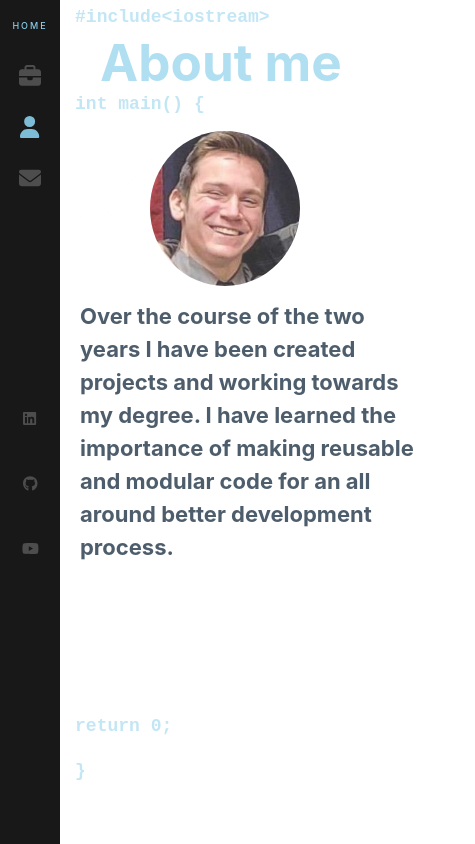
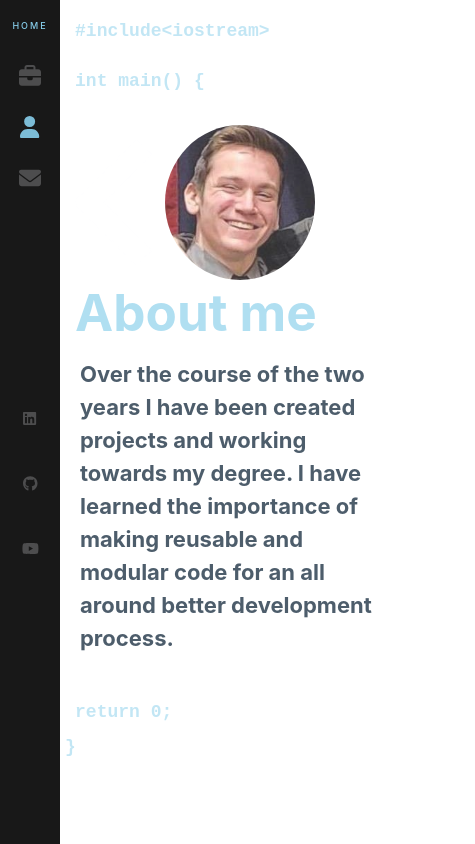
Before and after one commit to Cole-J-Graham/cole-j-graham, a React (Vite) app: page /about in a window 390 px wide. Shown: the whole page, 475 px wide, since content can reach past the window. Built offline with nearby package versions, Linux system fonts and the light colour scheme.

Commit message:
Changelog
-Made the design more friendly towards mobile design as well as more scalable for the skills tabs

```diff
--- a/src/Components/About/index.scss
+++ b/src/Components/About/index.scss
@@ -1,6 +1,16 @@
 .about-top-tags {
-    position: relative;
-    top: -280px;
+    position: absolute;
+    top: 0px;
+    left: 75px;
+    font-size: 18px;
+    color: skyblue;
+    opacity: 50%;
+    font-family:'Courier New', Courier, monospace;
+}
+
+.about-top-tags-end {
+    position: absolute;
+    top: 50px;
     left: 75px;
     font-size: 18px;
     color: skyblue;
@@ -9,9 +19,19 @@
 }
 
 .about-bottom-tags {
-    position: relative;
+    position: absolute;
     bottom: 100px;
     left: 75px;
+    font-size: 18px;
+    color: skyblue;
+    opacity: 50%;
+    font-family:'Courier New', Courier, monospace;
+}
+
+.about-bottom-tags-end {
+    position: absolute;
+    bottom: 65px;
+    left: 65px;
     font-size: 18px;
     color: skyblue;
     opacity: 50%;
@@ -24,41 +44,41 @@
 
 .about-header {
     position: absolute;
-    top: 100px;
+    top: 250px;
     left: 100px;
     opacity: 65%;
     color: skyblue;
 }
 
 .about-text {
-    position: relative;
-    top: -150px;
+    position: absolute;
+    top: 350px;
     left: 100px;
 }
 
 .about-pfp {
-    position: relative;
-    top: -190px;
-    left: 1410px;
+    position: absolute;
+    top: 100px;
+    left: 1200px;
     border-radius: 50%;
     opacity: 80%;
 }
 
 .right-arrow {
-    position: relative;
+    position: absolute;
     width: 235px;
     height: 235px;
-    top: -185px;
-    left: 1400px;
+    top: 100px;
+    left: 1375px;
     opacity: 50%;
 }
 
 .left-arrow {
-    position: relative;
+    position: absolute;
     width: 235px;
     height: 235px;
-    top: -185px;
-    left: 730px;
+    top: 100px;
+    left: 1000px;
     opacity: 75%;
 }
 
@@ -69,44 +89,45 @@
     }
 
     .about-header {
-        top: 0px;
+        top: 250px;
+        left: 75px;
     }
 
     .about-text {
         left: 80px;
-        top: -100px;
+        top: 340px;
         max-width: 350px;
         opacity: 80%;
         font-size: 22px;
     }
 
     .about-top-tags {
-        top: -85px;
+        top: 0px;
         left: 75px;
     }
 
     .about-bottom-tags {
-        bottom: -30px;
+        bottom: 100px;
         left: 75px;
     }
 
     .about-pfp {
         width: 150px;
-        top: -90px;
-        left: 150px;
+        top: 125px;
+        left: 165px;
     }
 
     .right-arrow {
         width: 125px;
         height: 125px;
-        top: -105px;
-        left: 130px;
+        top: 140px;
+        left: 300px;
     }
 
     .left-arrow {
         width: 125px;
         height: 125px;
-        top: -105px;
-        left: -225px;
+        top: 140px;
+        left: 50px;
     }
 }
--- a/src/Components/About/index.tsx
+++ b/src/Components/About/index.tsx
@@ -10,14 +10,14 @@ const About = () => {
         transition={{ duration: 1.5 }}>
              <FadeInText text="#include<iostream>" el='h3' className='about-top-tags'/>
              <br />
-             <FadeInText text="int main() {" el='h3' className='about-top-tags'/>
+             <FadeInText text="int main() {" el='h3' className='about-top-tags-end'/>
                 <img className='about-pfp' src='/pfp.jpg'></img>
                 <img className='right-arrow' src='/arrow.png'></img>
                 <img className='left-arrow' src='/arrowleft.png'></img>
                 <h1 className='about-header'>About me</h1>
                 <h2 className='about-text'>Over the course of the two years I have been created projects and working towards my degree. I have learned the importance of making reusable and modular code for an all around better development process.</h2>
             <FadeInText text="return 0;" el='h3' className='about-bottom-tags'/>
-            <FadeInText text="}" el='h3' className='about-bottom-tags'/>
+            <FadeInText text="}" el='h3' className='about-bottom-tags-end'/>
         </motion.div>
     )
 }
--- a/src/Components/Contact/contactpane.scss
+++ b/src/Components/Contact/contactpane.scss
@@ -36,17 +36,22 @@
 }
 
 @media only screen and (max-width: 700px) {
+    .circle-text-main {
+        font-size: 18px;
+        bottom: -10px;
+    }
+
     .circle {
-        height: 125px;
-        width: 125px;
+        height: 100px;
+        width: 100px;
         margin: 30px;
     }
 
     .circle-image {
-        margin-left: 30px;
+        margin-left: 18px;
         height: 60px;
         top: 50%;
-        margin-top: 35px;
+        margin-top: 20px;
         width: 65px;
     }
 
--- a/src/Components/Contact/index.scss
+++ b/src/Components/Contact/index.scss
@@ -22,7 +22,7 @@
     .contact-div {
         position: relative;
         align-items: center;
-        top: 0px;
+        top: -100px;
         left: 35px;
     }
 
--- a/src/Components/Home/index.scss
+++ b/src/Components/Home/index.scss
@@ -19,7 +19,7 @@
   font-weight: 600;
   justify-content: center;
   line-height: 1.25;
-  margin: 0;
+  margin: 0px;
   min-height: 3rem;
   padding: calc(.875rem - 1px) calc(1.5rem - 1px);
   position: relative;
@@ -75,6 +75,7 @@
   display: inline-block;
   top: 100px;
   right: -100px;
+  margin-right: 10px;
 }
 
 .home-skill-div-text {
@@ -96,43 +97,52 @@
 //Phone Support
 @media only screen and (max-width: 700px) {
   .flat-button  {
-    top: 350px;
+    top: 320px;
     right: -100px;
   }
 
+  .top-tags {
+    top: -25px;
+    left: -30px;
+  }
+
   .bottom-tags {
-    top: 690px;
-    left: 20px;
+    top: 650px;
+    left: -15px;
   }
 
   .main-text {
-    font-size: 38px;
+    position: relative;
+    left: -25px;
+    font-size: 24px;
   }
 
   .main-text-desc {
-    font-size: 22px;
+    font-size: 16px;
+    position: relative;
+    left: -25px;
   }
 
   .skill-text {
-    right: -1205px;
-    top: -200px;
+    right: -1275px;
+    top: -140px;
     font-size: 18px;
     opacity: 80%;
-    min-width: 100px;
+    min-width: 200px;
   }
 
   .home-skill-div {
     position: relative;
     display: inline-block;
-    top: 300px;
+    top: 200px;
     left: -1175px;
-    max-width: 50px;
+    margin-right: 0px;
   }
 
   .home-skill-div-text {
     position: relative;
     display: inline-block;
-    top: -50px;
+    top: -150px;
     left: 80px;
     opacity: 25%;
   }
--- a/src/Components/Skills/index.scss
+++ b/src/Components/Skills/index.scss
@@ -58,3 +58,10 @@
   height: 100%;
   position: center;
 }
+
+@media only screen and (max-width: 700px) {
+  .skill-div {
+    height: 75px;
+    width: 75px;
+  }
+}
```
Lines whose indentation alone changed are shown as unchanged.
